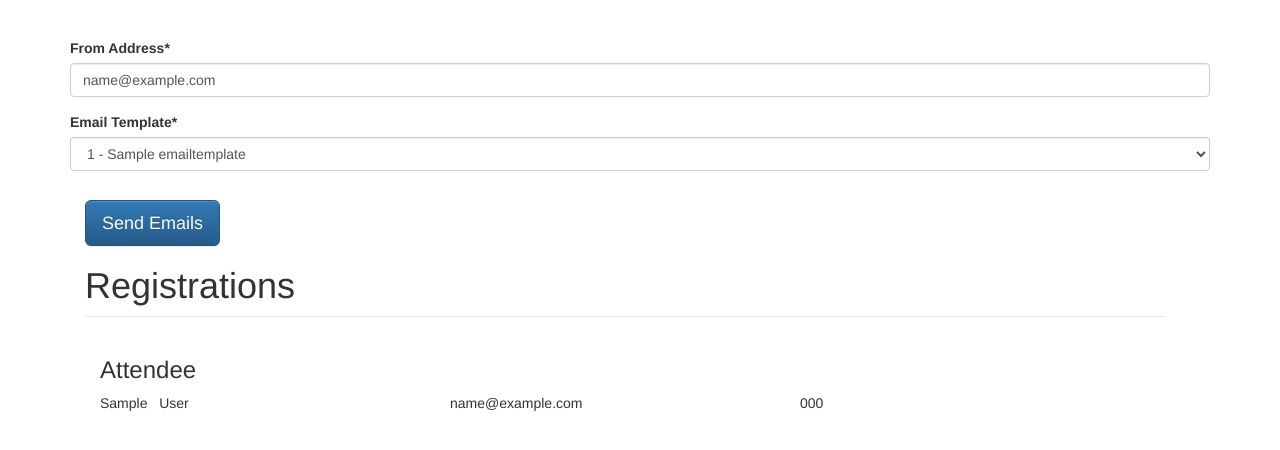
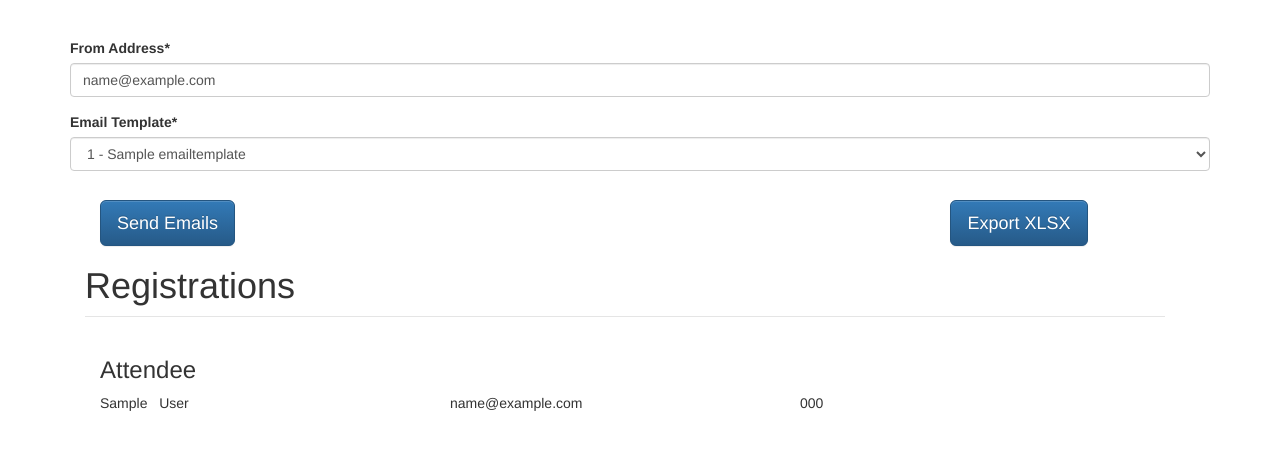
Before and after one commit to atuggle/django-attencance-webapp, a Django app: page /registrations/1/ in a window 1280 px wide. Shown: the part 132-582 px from the top of the page. Run offline with Django 3.2, Linux system fonts and the light colour scheme; a user stored in the database is signed in; tables that the repository leaves empty hold one stand-in row (values such as "Sample post"); some libraries are stand-ins or nearby versions.

Commit message:
Added Export to xlsx support

```diff
--- a/registrations/templates/registrations/detail.html
+++ b/registrations/templates/registrations/detail.html
@@ -17,15 +17,19 @@
             {% csrf_token %}
             {% crispy form form.helper %}
             <!-- Button trigger modal -->
-            <button type="button" class="btn btn-primary btn-lg" data-toggle="modal" data-target="#myModal">
-              Send Emails
-            </button>
+            <div class="container col-lg-11">
+                <div class="row-fluid">
+                    <button type="button" class="btn btn-primary btn-lg pull-left" data-toggle="modal" data-target="#myModal">Send Emails</button>
+                    <a href="/registrations/{{ event.id }}/export" class="btn btn-primary btn-lg pull-right" role="button">Export XLSX</a>
+                </div>
+            </div>
             <!-- Modal -->
             <div class="modal fade" id="myModal" tabindex="-1" role="dialog" aria-labelledby="myModalLabel">
               <div class="modal-dialog" role="document">
                 <div class="modal-content">
                   <div class="modal-header">
-                    <button type="button" class="close" data-dismiss="modal" aria-label="Close"><span aria-hidden="true">&times;</span></button>
+                    <
+                      button type="button" class="close" data-dismiss="modal" aria-label="Close"><span aria-hidden="true">&times;</span></button>
                     <h4 class="modal-title" id="myModalLabel">Send Emails!</h4>
                   </div>
                   <div class="modal-body">
@@ -62,6 +66,7 @@
           {% endfor %}
         </div>
     </div>
+
 </div>
 
 <script type="text/javascript">
--- a/registrations/urls.py
+++ b/registrations/urls.py
@@ -3,9 +3,10 @@ from django.contrib.auth.views import login
 
 from . import views
 
-app_name = 'events'
+app_name = 'registrataions'
 
 urlpatterns = [
     url(r'^(?P<event_id>[0-9]+)/$', views.detail, name='detail'),
+    url(r'^(?P<event_id>[0-9]+)/export$', views.exportXlsx, name='exportXlsx'),
     url(r'^$', views.index, name='index'),
 ]
--- a/registrations/views.py
+++ b/registrations/views.py
@@ -7,9 +7,74 @@ from .forms import SendEmailForm
 from .models import EmailTemplate
 
 import os
+import io
+import xlsxwriter
 import sendgrid
 from sendgrid.helpers.mail import *
 
+
+@login_required
+def exportXlsx(request, event_id):
+    event = get_object_or_404(Event, pk=event_id)
+    file_name = "Attendee_List_Event_{0}.xlsx".format(event.id)
+    response = HttpResponse(content_type='application/vnd.ms-excel')
+    response['Content-Disposition'] = 'attachment; filename={0}'.format(file_name)
+
+    attendance_list = Attendance.objects.filter(event=event)
+    xlsx_data = WriteToExcel(attendance_list, event)
+    response.write(xlsx_data)
+    return response
+
+
+def WriteToExcel(attendance_list, event):
+    output = io.BytesIO()
+    workbook = xlsxwriter.Workbook(output)
+
+    # Here we will adding the code to add data
+    worksheet_s = workbook.add_worksheet("Summary")
+    title = workbook.add_format({
+        'bold': True,
+        'font_size': 14,
+        'align': 'center',
+        'valign': 'vcenter'
+    })
+    header = workbook.add_format({
+        'bg_color': '#F7F7F7',
+        'color': 'black',
+        'align': 'center',
+        'valign': 'top',
+        'border': 1
+    })
+    cell = workbook.add_format({
+        'color': 'black',
+        'align': 'center',
+        'valign': 'top',
+        'border': 1
+    })
+    title_text = "{0} {1}".format("Attendance for", event.title)
+    worksheet_s.merge_range('A2:E2', title_text, title)
+    worksheet_s.write(3, 0, "", header)
+    worksheet_s.write(3, 1, "First Name", header)
+    worksheet_s.write(3, 2, "Last Name", header)
+    worksheet_s.write(3, 3, "Email", header)
+    worksheet_s.write(3, 4, "Phone", header)
+
+    for idx, data in enumerate(attendance_list):
+        row = 4 + idx
+        row_number = str(idx + 1)
+        worksheet_s.write_string(row, 0, row_number, cell)
+        worksheet_s.set_column(1, 1, width=20)
+        worksheet_s.write_string(row, 1, data.attendee.first_name, cell)
+        worksheet_s.set_column(2, 2, width=20)
+        worksheet_s.write_string(row, 2, data.attendee.last_name, cell)
+        worksheet_s.set_column(3, 3, width=35)
+        worksheet_s.write_string(row, 3, str(data.attendee.email), cell)
+        worksheet_s.set_column(4, 4, width=20)
+        worksheet_s.write_string(row, 4, str(data.attendee.phone), cell)
+
+    workbook.close()
+    xlsx_data = output.getvalue()
+    return xlsx_data
 
 @login_required
 def index(request):
--- a/requirements.txt
+++ b/requirements.txt
@@ -12,3 +12,4 @@ pytz==2017.2
 sendgrid==4.0.0
 six==1.10.0
 whitenoise==3.2
+XlsxWriter==0.9.6
```
